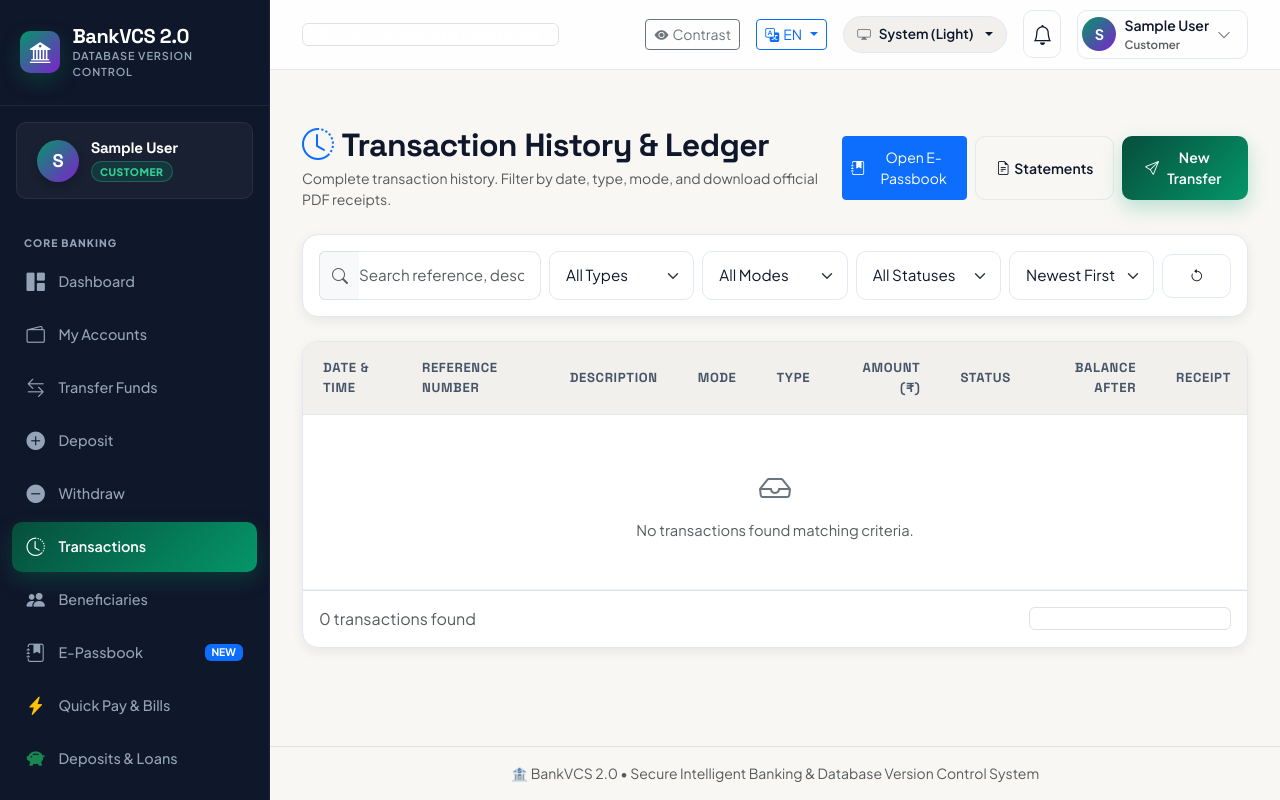
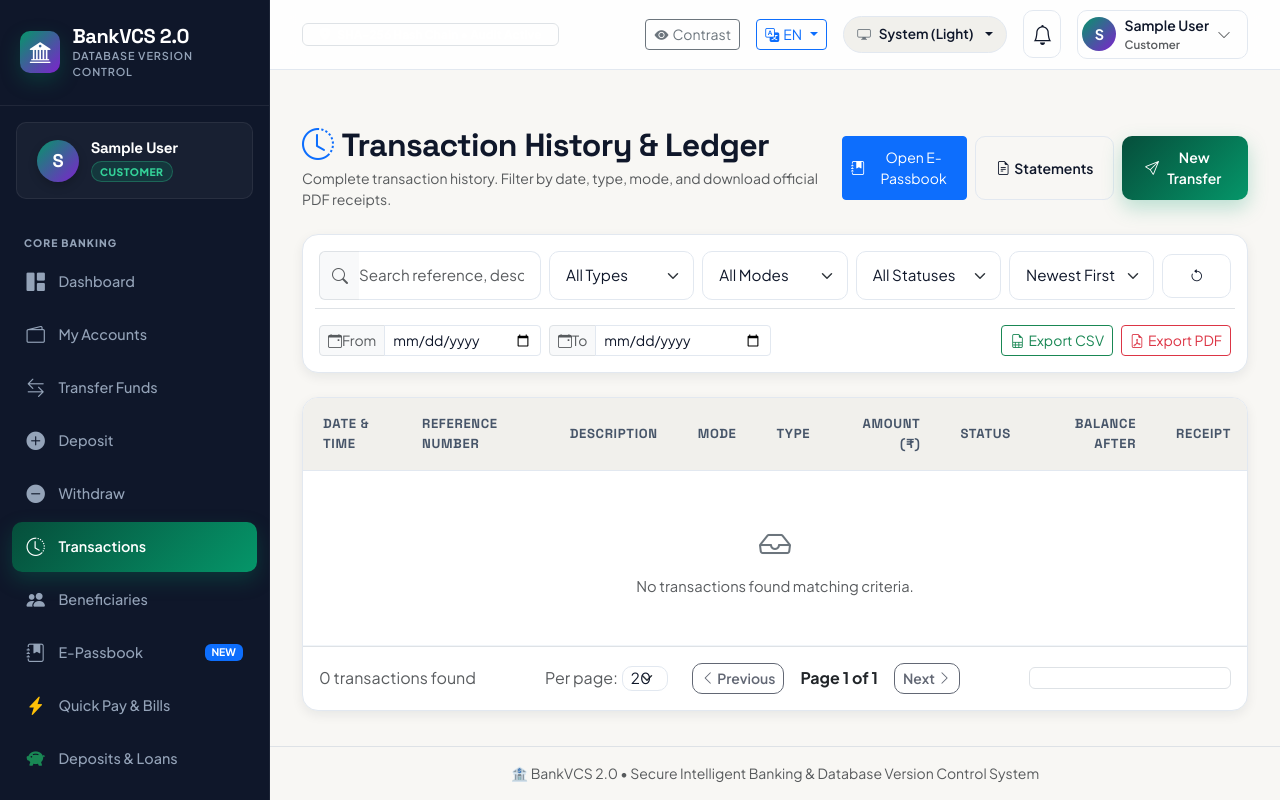
Before and after one commit to 71382502157shreka-lgtm/banking-application-version-control, a Flask app: page /customer/transactions in a window 1280 px wide. Run offline with Flask 3, Linux system fonts and the light colour scheme; the visitor is signed in with stand-in values (Sample User, id 1); data that the repository does not hold is empty; some libraries are stand-ins or nearby versions.

Commit message:
complete all

```diff
--- a/app/templates/customer/transactions.html
+++ b/app/templates/customer/transactions.html
@@ -28,11 +28,11 @@
       <div class="col-12 col-md-3">
         <div class="input-group">
           <span class="input-group-text bg-surface-elevated border-end-0 text-muted"><i class="bi bi-search"></i></span>
-          <input type="text" class="form-control form-control-custom border-start-0 ps-0" id="txnSearchInput" placeholder="Search reference, description..." oninput="filterTransactions()">
+          <input type="text" class="form-control form-control-custom border-start-0 ps-0" id="txnSearchInput" placeholder="Search reference, description..." oninput="debounceFilter()">
         </div>
       </div>
       <div class="col-6 col-md-2">
-        <select class="form-select form-select-custom" id="txnTypeFilter" onchange="filterTransactions()">
+        <select class="form-select form-select-custom" id="txnTypeFilter" onchange="loadTransactions(1)">
           <option value="">All Types</option>
           <option value="DEPOSIT">Deposits</option>
           <option value="WITHDRAWAL">Withdrawals</option>
@@ -41,7 +41,7 @@
         </select>
       </div>
       <div class="col-6 col-md-2">
-        <select class="form-select form-select-custom" id="txnModeFilter" onchange="filterTransactions()">
+        <select class="form-select form-select-custom" id="txnModeFilter" onchange="loadTransactions(1)">
           <option value="">All Modes</option>
           <option value="UPI">UPI</option>
           <option value="IMPS">IMPS</option>
@@ -54,7 +54,7 @@
         </select>
       </div>
       <div class="col-6 col-md-2">
-        <select class="form-select form-select-custom" id="txnStatusFilter" onchange="filterTransactions()">
+        <select class="form-select form-select-custom" id="txnStatusFilter" onchange="loadTransactions(1)">
           <option value="">All Statuses</option>
           <option value="COMPLETED">Completed</option>
           <option value="PENDING">Pending</option>
@@ -64,7 +64,7 @@
         </select>
       </div>
       <div class="col-6 col-md-2">
-        <select class="form-select form-select-custom" id="txnSortFilter" onchange="filterTransactions()">
+        <select class="form-select form-select-custom" id="txnSortFilter" onchange="loadTransactions(1)">
           <option value="desc">Newest First</option>
           <option value="asc">Oldest First</option>
         </select>
@@ -73,6 +73,29 @@
         <button class="btn btn-outline-custom btn-sm w-100" onclick="resetTxnFilters()" title="Reset Filters">
           <i class="bi bi-arrow-counterclockwise"></i>
         </button>
+      </div>
+    </div>
+    <!-- Date Range & Export Toolbar -->
+    <div class="row g-2 align-items-center mt-2 pt-2 border-top">
+      <div class="col-6 col-md-3">
+        <div class="input-group input-group-sm">
+          <span class="input-group-text bg-surface-elevated text-muted"><i class="bi bi-calendar-event"></i> From</span>
+          <input type="date" class="form-control form-control-custom" id="txnDateFrom" onchange="loadTransactions(1)">
+        </div>
+      </div>
+      <div class="col-6 col-md-3">
+        <div class="input-group input-group-sm">
+          <span class="input-group-text bg-surface-elevated text-muted"><i class="bi bi-calendar-event"></i> To</span>
+          <input type="date" class="form-control form-control-custom" id="txnDateTo" onchange="loadTransactions(1)">
+        </div>
+      </div>
+      <div class="col-12 col-md-6 d-flex justify-content-md-end gap-2">
+        <a id="exportCsvBtn" href="#" onclick="exportStatement('csv')" class="btn btn-outline-success btn-sm d-flex align-items-center gap-1">
+          <i class="bi bi-file-earmark-spreadsheet"></i> Export CSV
+        </a>
+        <a id="exportPdfBtn" href="#" onclick="exportStatement('pdf')" class="btn btn-outline-danger btn-sm d-flex align-items-center gap-1">
+          <i class="bi bi-file-earmark-pdf"></i> Export PDF
+        </a>
       </div>
     </div>
   </div>
@@ -105,9 +128,28 @@
       </table>
     </div>
 
-    <!-- Summary Counter -->
-    <div class="d-flex justify-content-between align-items-center p-3 border-top bg-surface-elevated">
+    <!-- Summary Counter & Pagination Bar -->
+    <div class="d-flex flex-column flex-md-row justify-content-between align-items-center p-3 border-top bg-surface-elevated gap-2">
       <div class="text-xs text-muted" id="txnCounterText">Showing records</div>
+      <div class="d-flex align-items-center gap-2">
+        <div class="d-flex align-items-center gap-1 me-3">
+          <span class="text-xs text-muted">Per page:</span>
+          <select class="form-select form-select-sm form-select-custom py-0 px-2 text-xs" id="txnLimitFilter" onchange="loadTransactions(1)" style="width: auto;">
+            <option value="10">10</option>
+            <option value="20" selected>20</option>
+            <option value="50">50</option>
+            <option value="100">100</option>
+          </select>
+        </div>
+        <button class="btn btn-outline-custom btn-sm py-1 px-2" id="prevPageBtn" onclick="changePage(-1)" disabled>
+          <i class="bi bi-chevron-left"></i> Previous
+        </button>
+        <span class="text-xs font-mono fw-bold text-dark px-2" id="pageIndicator">Page 1 of 1</span>
+        <button class="btn btn-outline-custom btn-sm py-1 px-2" id="nextPageBtn" onclick="changePage(1)" disabled>
+          Next <i class="bi bi-chevron-right"></i>
+        </button>
+      </div>
+
       <span class="badge bg-emerald-50 text-emerald-600 border border-emerald-200">BankVCS 2.0 Encrypted Ledger</span>
     </div>
   </div>
@@ -173,25 +215,63 @@
 
 {% block scripts %}
 <script>
-  let allTransactions = [];
+  let currentPage = 1;
+  let totalPages = 1;
+  let debounceTimer = null;
 
   document.addEventListener('DOMContentLoaded', () => {
-    loadTransactions();
+    loadTransactions(1);
   });
 
-  async function loadTransactions() {
+  function debounceFilter() {
+    clearTimeout(debounceTimer);
+    debounceTimer = setTimeout(() => {
+      loadTransactions(1);
+    }, 300);
+  }
+
+  function getQueryUrlParams() {
+    const q = document.getElementById('txnSearchInput').value.trim();
+    const typeFilter = document.getElementById('txnTypeFilter').value;
+    const modeFilter = document.getElementById('txnModeFilter').value;
+    const statusFilter = document.getElementById('txnStatusFilter').value;
+    const sortFilter = document.getElementById('txnSortFilter').value;
+    const dateFrom = document.getElementById('txnDateFrom').value;
+    const dateTo = document.getElementById('txnDateTo').value;
+    const limit = document.getElementById('txnLimitFilter').value;
+
+    const params = new URLSearchParams();
+    if (q) params.append('search', q);
+    if (typeFilter) params.append('type', typeFilter);
+    if (modeFilter) params.append('mode', modeFilter);
+    if (statusFilter) params.append('status', statusFilter);
+    if (sortFilter) params.append('sort', sortFilter);
+    if (dateFrom) params.append('date_from', dateFrom);
+    if (dateTo) params.append('date_to', dateTo);
+    params.append('limit', limit);
+    return params;
+  }
+
+  async function loadTransactions(page = 1) {
+    currentPage = page;
+    const params = getQueryUrlParams();
+    params.append('page', currentPage);
+
     try {
-      const res = await fetch('/api/transactions?limit=500');
+      const res = await fetch(`/api/transactions?${params.toString()}`);
       const data = await res.json();
-      if (!data.success && !Array.isArray(data)) return;
-      allTransactions = data.items || data;
-      renderTransactions(allTransactions);
+      if (!data.success) return;
+
+      const txns = data.items || [];
+      totalPages = data.pages || 1;
+      renderTransactions(txns, data.total || txns.length);
+      updatePaginationControls(data.page || 1, totalPages, data.total || 0);
     } catch (err) {
       console.error('Failed to load transactions', err);
     }
   }
 
-  function renderTransactions(txns) {
+  function renderTransactions(txns, totalCount) {
     const tbody = document.getElementById('txnTableBody');
     const counter = document.getElementById('txnCounterText');
 
@@ -201,7 +281,7 @@
       return;
     }
 
-    counter.innerText = `Showing ${txns.length} transaction(s)`;
+    counter.innerText = `Showing ${txns.length} of ${totalCount} transaction(s)`;
 
     tbody.innerHTML = txns.map(t => {
       const isCredit = ['DEPOSIT', 'REVERSAL'].includes(t.transaction_type) || (t.transaction_type === 'TRANSFER' && parseFloat(t.amount) > 0);
@@ -237,30 +317,19 @@
     }).join('');
   }
 
-  function filterTransactions() {
-    const q = document.getElementById('txnSearchInput').value.toLowerCase();
-    const typeFilter = document.getElementById('txnTypeFilter').value;
-    const modeFilter = document.getElementById('txnModeFilter').value;
-    const statusFilter = document.getElementById('txnStatusFilter').value;
-    const sortFilter = document.getElementById('txnSortFilter').value;
+  function updatePaginationControls(page, total, totalRecords) {
+    currentPage = page;
+    totalPages = total || 1;
+    document.getElementById('pageIndicator').innerText = `Page ${currentPage} of ${totalPages}`;
+    document.getElementById('prevPageBtn').disabled = (currentPage <= 1);
+    document.getElementById('nextPageBtn').disabled = (currentPage >= totalPages);
+  }
 
-    let filtered = allTransactions.filter(t => {
-      const matchQ = !q || (t.reference_number && t.reference_number.toLowerCase().includes(q)) ||
-                          (t.description && t.description.toLowerCase().includes(q)) ||
-                          (t.narration && t.narration.toLowerCase().includes(q));
-      const matchType = !typeFilter || t.transaction_type === typeFilter;
-      const matchMode = !modeFilter || (t.transaction_mode || 'TRANSFER') === modeFilter;
-      const matchStatus = !statusFilter || t.status === statusFilter;
-      return matchQ && matchType && matchMode && matchStatus;
-    });
-
-    if (sortFilter === 'asc') {
-      filtered.sort((a, b) => new Date(a.created_at) - new Date(b.created_at));
-    } else {
-      filtered.sort((a, b) => new Date(b.created_at) - new Date(a.created_at));
+  function changePage(delta) {
+    const targetPage = currentPage + delta;
+    if (targetPage >= 1 && targetPage <= totalPages) {
+      loadTransactions(targetPage);
     }
-
-    renderTransactions(filtered);
   }
 
   function resetTxnFilters() {
@@ -269,7 +338,15 @@
     document.getElementById('txnModeFilter').value = '';
     document.getElementById('txnStatusFilter').value = '';
     document.getElementById('txnSortFilter').value = 'desc';
-    renderTransactions(allTransactions);
+    document.getElementById('txnDateFrom').value = '';
+    document.getElementById('txnDateTo').value = '';
+    document.getElementById('txnLimitFilter').value = '20';
+    loadTransactions(1);
+  }
+
+  function exportStatement(format) {
+    const params = getQueryUrlParams();
+    window.open(`/api/statements/download/${format}?${params.toString()}`, '_blank');
   }
 
   function openReceiptModal(t) {
--- a/seed.py
+++ b/seed.py
@@ -38,6 +38,10 @@ def run():
         staff1 = auth_service.register_user(
             "staff1", "staff1@bank.local", "Password123",
             full_name="Senior Operations Officer", role=Role.EMPLOYEE,
+        )
+        auditor = auth_service.register_user(
+            "auditor", "auditor@bank.local", "Password123",
+            full_name="Compliance Auditor", role=Role.AUDITOR,
         )
         customer = auth_service.register_user(
             "customer", "customer@bank.local", app.config["SEED_CUSTOMER_PASSWORD"],
```
Also changed, not shown: scratch/test_phase2_feature1_smoke.py (added, +59 -0 lines), tests/test_phase2_transaction_search.py (added, +62 -0 lines), .gemini/antigravity-ide/brain/2b6e3d38-3919-4b7e-b5a4-9058b9553106/scratch/http_smoke_test.py (added), .gemini/antigravity-ide/brain/2b6e3d38-3919-4b7e-b5a4-9058b9553106/walkthrough.md (added).
